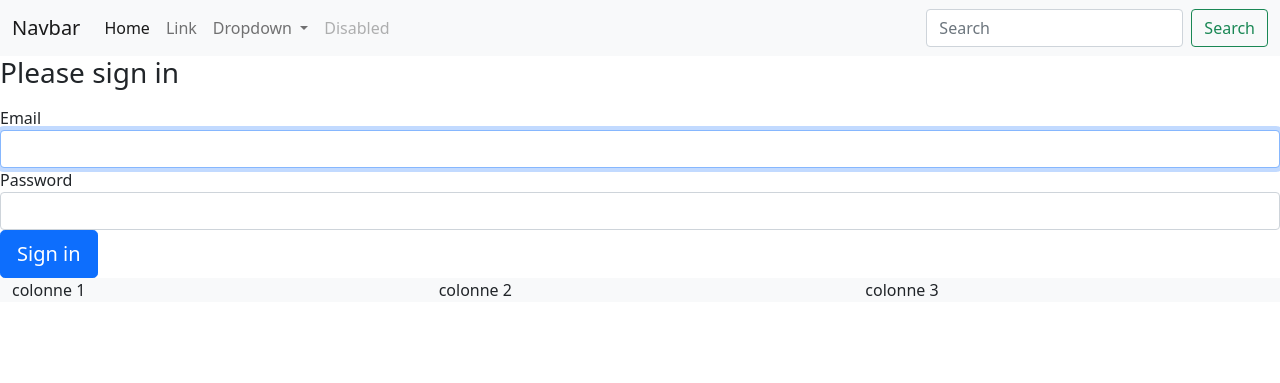
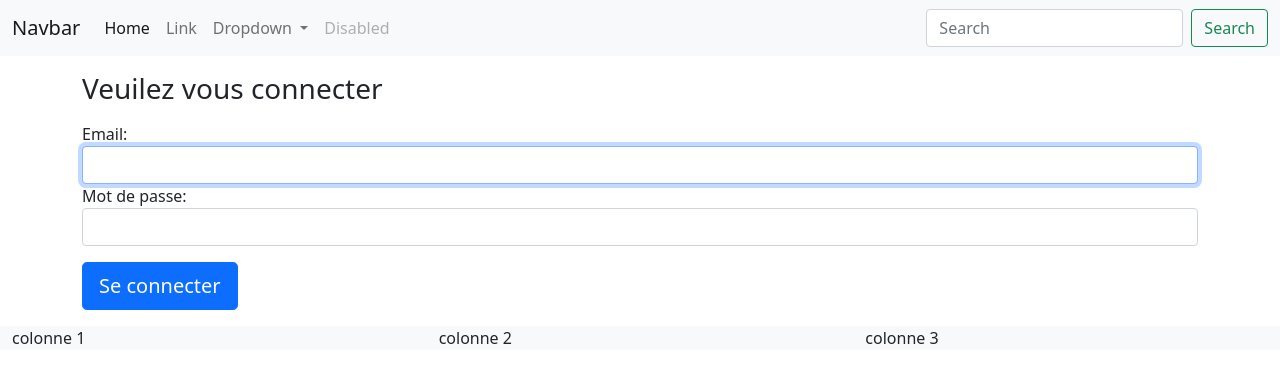
Before and after one commit to bramsobrahms/ecommerce, a Symfony app: template templates/security/login.html.twig in a window 1280 px wide. Shown: the top 383 px of the page. Run offline with Twig, Linux system fonts and the light colour scheme; the template is opened without the code that fills it, so the values that code supplies are empty; some libraries are stand-ins or nearby versions.

Commit message:
loginSecurity

```diff
--- a/src/Security/UsersAuthenticator.php
+++ b/src/Security/UsersAuthenticator.php
@@ -50,8 +50,8 @@ class UsersAuthenticator extends AbstractLoginFormAuthenticator
         }
 
         // For example:
-        // return new RedirectResponse($this->urlGenerator->generate('some_route'));
-        throw new \Exception('TODO: provide a valid redirect inside '.__FILE__);
+        return new RedirectResponse($this->urlGenerator->generate('main'));
+        // throw new \Exception('TODO: provide a valid redirect inside '.__FILE__);
     }
 
     protected function getLoginUrl(Request $request): string
--- a/templates/security/login.html.twig
+++ b/templates/security/login.html.twig
@@ -1,8 +1,12 @@
 {% extends 'base.html.twig' %}
 
-{% block title %}Log in!{% endblock %}
+{% block title %}Connexion
+{% endblock %}
 
 {% block body %}
+	<section class="container my-3">
+		<div class="row">
+			<div class="col">
 				<form method="post">
 					{% if error %}
 						<div class="alert alert-danger">{{ error.messageKey|trans(error.messageData, 'security') }}</div>
@@ -10,19 +14,20 @@
 
 					{% if app.user %}
 						<div class="mb-3">
-            You are logged in as {{ app.user.userIdentifier }}, <a href="{{ path('app_logout') }}">Logout</a>
+							Vous êtes connecté(e) comme
+							{{ app.user.userIdentifier }},
+							<a href="{{ path('app_logout') }}">Se déconnecter</a>
 						</div>
 					{% endif %}
 
-    <h1 class="h3 mb-3 font-weight-normal">Please sign in</h1>
-    <label for="inputEmail">Email</label>
+					<h1 class="h3 mb-3 font-weight-normal">Veuilez vous connecter</h1>
+					<label for="inputEmail">Email: </label>
 					<input type="email" value="{{ last_username }}" name="email" id="inputEmail" class="form-control" autocomplete="email" required autofocus>
-    <label for="inputPassword">Password</label>
+					<label for="inputPassword">Mot de passe: </label>
 					<input type="password" name="password" id="inputPassword" class="form-control" autocomplete="current-password" required>
 
-    <input type="hidden" name="_csrf_token"
-           value="{{ csrf_token('authenticate') }}"
-    >
+					<input
+					type="hidden" name="_csrf_token" value="{{ csrf_token('authenticate') }}">
 
 					{#
 					        Uncomment this section and add a remember_me option below your firewall to activate remember me functionality.
@@ -35,8 +40,12 @@
 					        </div>
 					    #}
 
-    <button class="btn btn-lg btn-primary" type="submit">
-        Sign in
+					<button class="btn btn-lg btn-primary mt-3" type="submit">
+						Se connecter
 					</button>
 				</form>
+			</div>
+		</div>
+	</section>
+
 {% endblock %}
```
Lines whose indentation alone changed are shown as unchanged.
